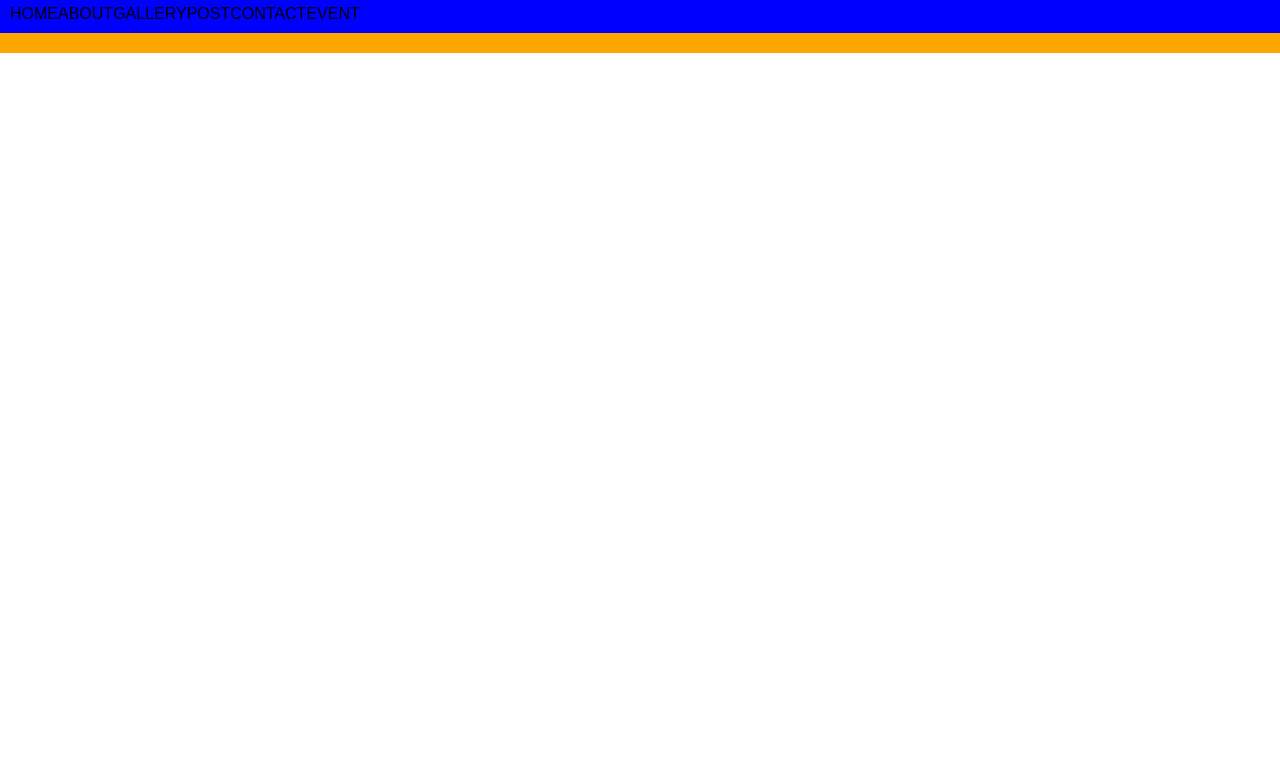
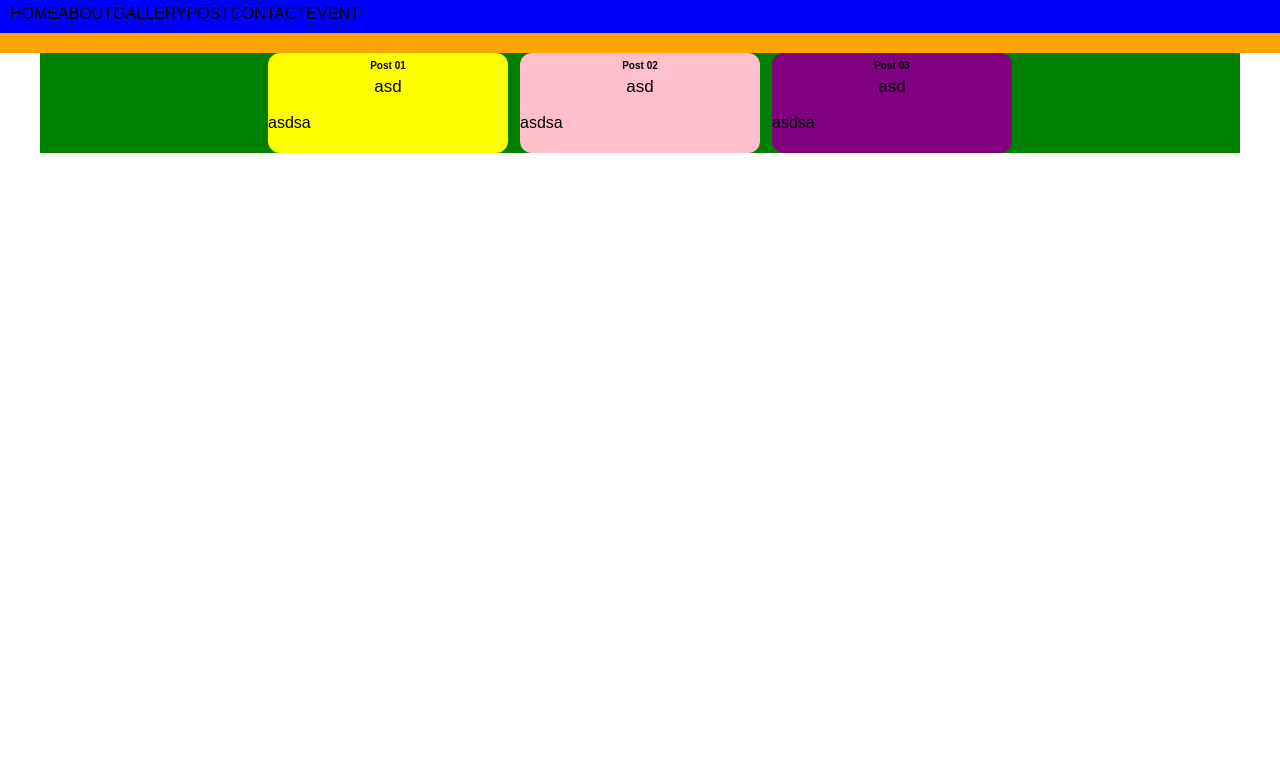
Before and after one commit to sunghoonlee0111/infosys424_project, a plain HTML site: page index.html in a window 1280 px wide. Shown: the part 43-800 px from the top of the page. Drawn offline with Linux system fonts and the light colour scheme.

Commit message:
bulid the layout

```diff
--- a/index.html
+++ b/index.html
@@ -7,6 +7,7 @@
     <title>Habitat for Humanity</title>
   </head>
   <body>
+    <header>
       <div class="header max_width_1920">
         <div class="navbar1">
           <div class="nav_logo">logo</div>
@@ -29,9 +30,30 @@
         </div>
         <div class="index_banner"></div>
       </div>
-    <div class="main1 max_width_1200"></div>
-    <div class="index_gallery max_width_1200"></div>
+    </header>
+    <main>
+      <div class="main1 max_width_1200">
+        <div class="container_main1">
+          <div class="recent_post_content_1">
+            <h1 class="recent_post_title">Post 01</h1>
+            <p class="recent_post_event_1">asd</p>
+            <div class="recent_post_photo">asdsa</div>
+          </div>
+          <div class="recent_post_content_2">
+            <h1 class="recent_post_title">Post 02</h1>
+            <p class="recent_post_event_2">asd</p>
+            <div class="recent_post_photo">asdsa</div>
+          </div>
+          <div class="recent_post_content_3">
+            <h1 class="recent_post_title">Post 03</h1>
+            <p class="recent_post_event_3">asd</p>
+            <div class="recent_post_photo">asdsa</div>
+          </div>
+        </div>
+      </div>
+      <div class="index_gallery max_width_1920"></div>
       <div class="main2 max_width_1200"></div>
+    </main>
     <footer class="max_width_1920"></footer>
   </body>
 </html>
--- a/style.css
+++ b/style.css
@@ -41,3 +41,45 @@ body {
   margin-right: auto;
   display: flex;
 }
+.container_main1 {
+  display: flex;
+  width: 100%;
+  background-color: green;
+  justify-content: center;
+  align-items: center;
+  gap: 1%;
+}
+.recent_post_content_1 {
+  background-color: yellow;
+  height: 100px;
+  width: 20%;
+  border-radius: 12px;
+}
+.recent_post_content_2 {
+  background-color: pink;
+  height: 100px;
+  width: 20%;
+  border-radius: 12px;
+}
+.recent_post_content_3 {
+  background-color: purple;
+  height: 100px;
+  width: 20%;
+  border-radius: 12px;
+}
+.recent_post_title {
+  font-size: 10px;
+  text-align: center;
+}
+.recent_post_event_1,
+.recent_post_event_2,
+.recent_post_event_3 {
+  font-size: 17px;
+  text-align: center;
+  margin-top: 1%;
+}
+.recent_post_photo_1,
+.recent_post_photo_2,
+.recent_post_photo_3 {
+  border: 1px solid black;
+}
```
Lines whose indentation alone changed are shown as unchanged.
